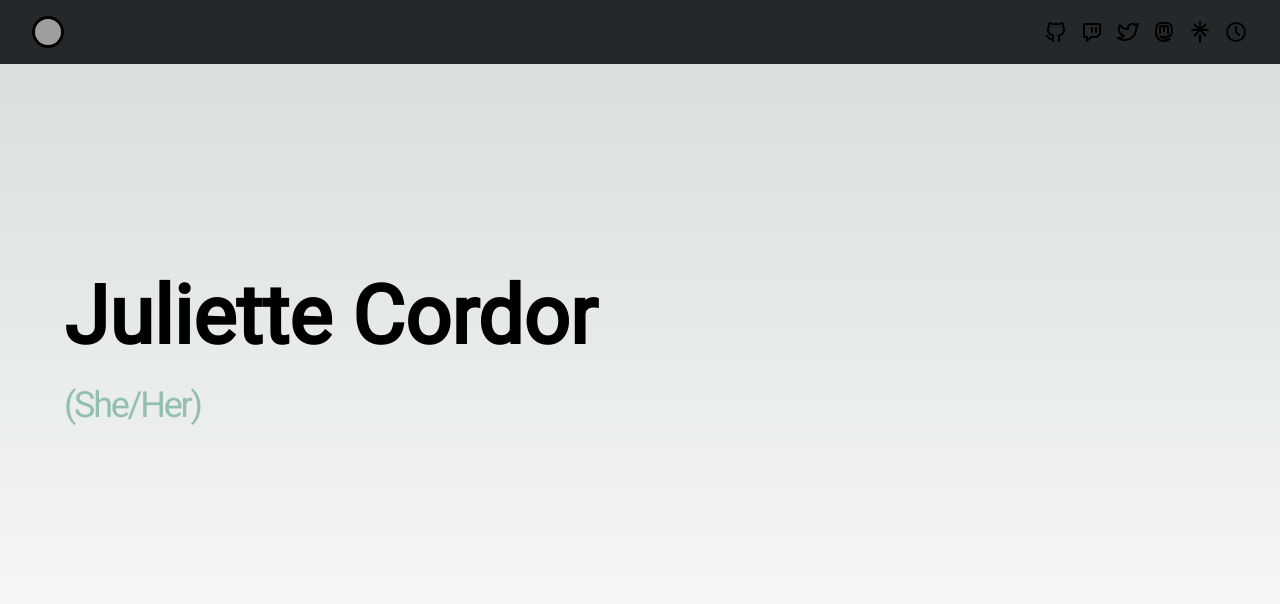
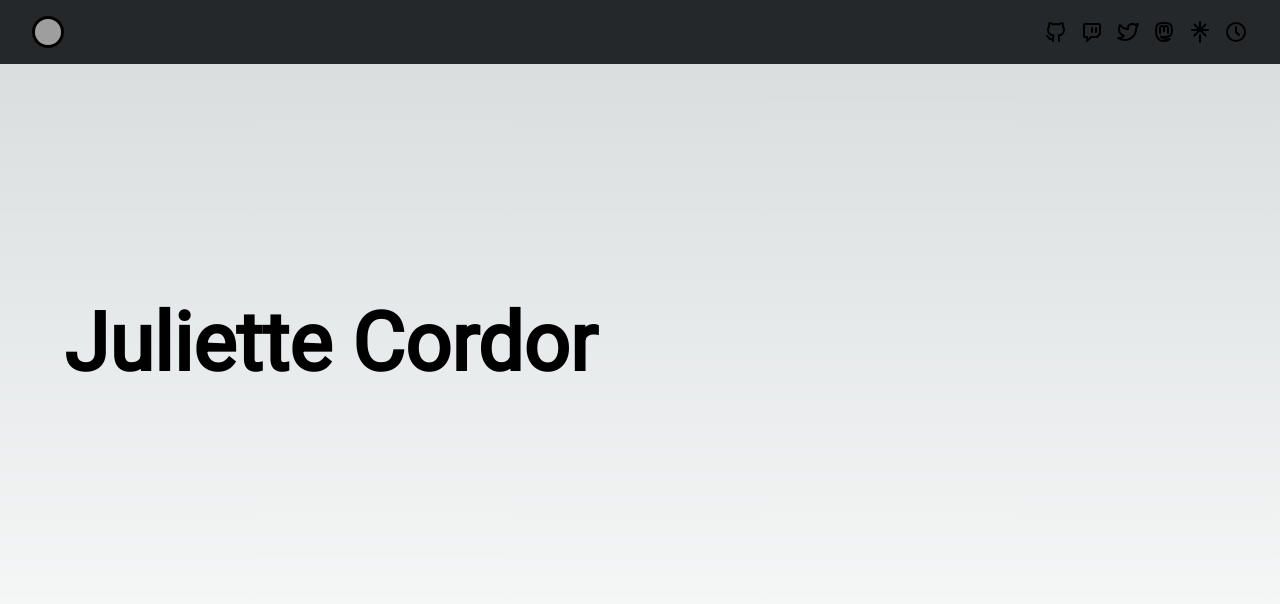
Before and after one commit to jewlexx/portfolio, a SvelteKit app: page / in a window 1280 px wide. Shown: the top 604 px of the page. Built offline with nearby package versions, Linux system fonts and the light colour scheme; grey boxes are pictures that could not be loaded.

Commit message:
updates and fixes

```diff
--- a/src/routes/+page.svelte
+++ b/src/routes/+page.svelte
@@ -8,25 +8,14 @@
 </svelte:head>
 
 <header class="hero">
-	<div class="overlay">
-		<h1 class="title">
-			Juliette Cordor
-			<small class="pronouns"> (She/Her) </small>
-		</h1>
+	<div class="flex flex-col pl-8 justify-center items-start w-full h-full absolute overlay">
+		<h1 class="title text-sm break-words">Juliette Cordor</h1>
+		<!-- <small class="pronouns text-3xl text-cambridge-blue"> (She/Her) </small> -->
 	</div>
 </header>
 
 <style lang="scss">
 	@import '$lib/styles/palette.scss';
-
-	.pronouns {
-		color: $cambridge-blue;
-
-		display: block;
-		font-weight: 400;
-		font-size: $f-d6;
-		letter-spacing: -0.0625em;
-	}
 
 	.hero {
 		position: relative;
@@ -37,17 +26,6 @@
 	}
 
 	.overlay {
-		position: absolute;
-		top: 0;
-		left: 0;
-		width: 100%;
-		height: 100%;
-		z-index: 10;
-		display: flex;
-		flex-direction: column;
-		align-items: flex-start;
-		justify-content: center;
-		padding-left: 2rem;
 		@media (min-width: $w-s) {
 			padding-left: 4rem;
 		}
@@ -55,7 +33,6 @@
 
 	.title {
 		font-weight: 900;
-		font-size: $f-u8;
 		margin-bottom: 1rem;
 		margin-top: 0;
 
--- a/tailwind.config.cjs
+++ b/tailwind.config.cjs
@@ -18,6 +18,13 @@ module.exports = {
 			'2xl': '1536px'
 			// => @media (min-width: 1536px) { ... }
 		},
+		colors: {
+			'light-gray': '#dad6d6ff',
+			'cambridge-blue': '#92bfb1ff',
+			'yellow-orange': '#f4ac45ff',
+			coffee: '#694a38ff',
+			'vivid-burgundy': '#a61c3cff'
+		},
 		extend: {}
 	},
 	plugins: []
```
